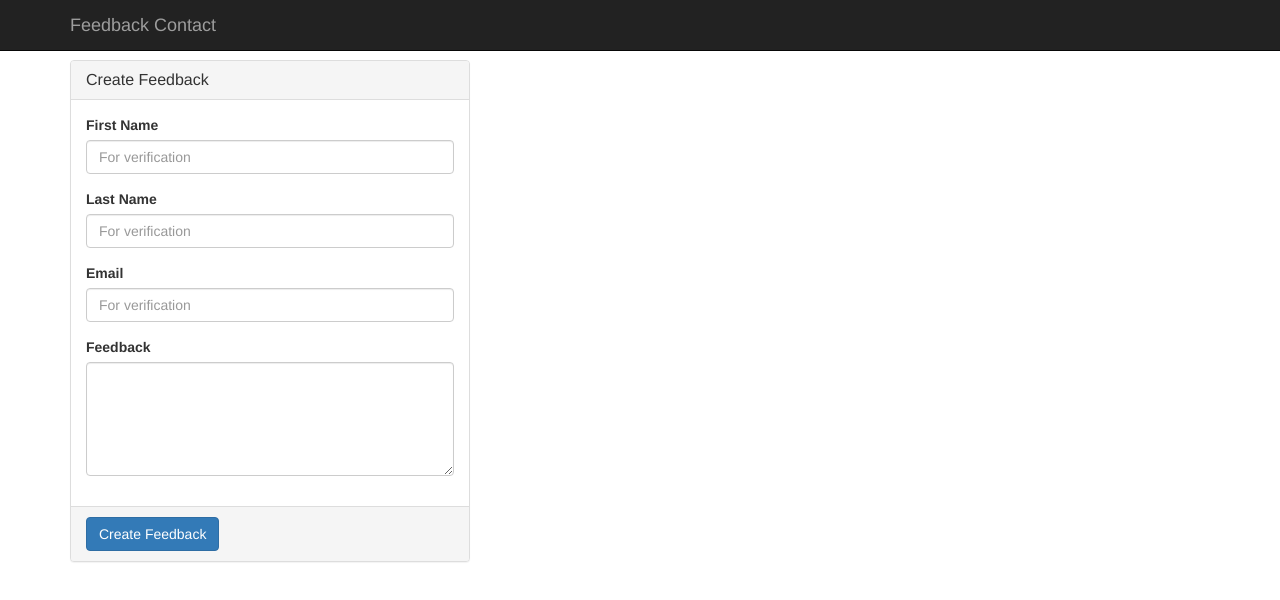
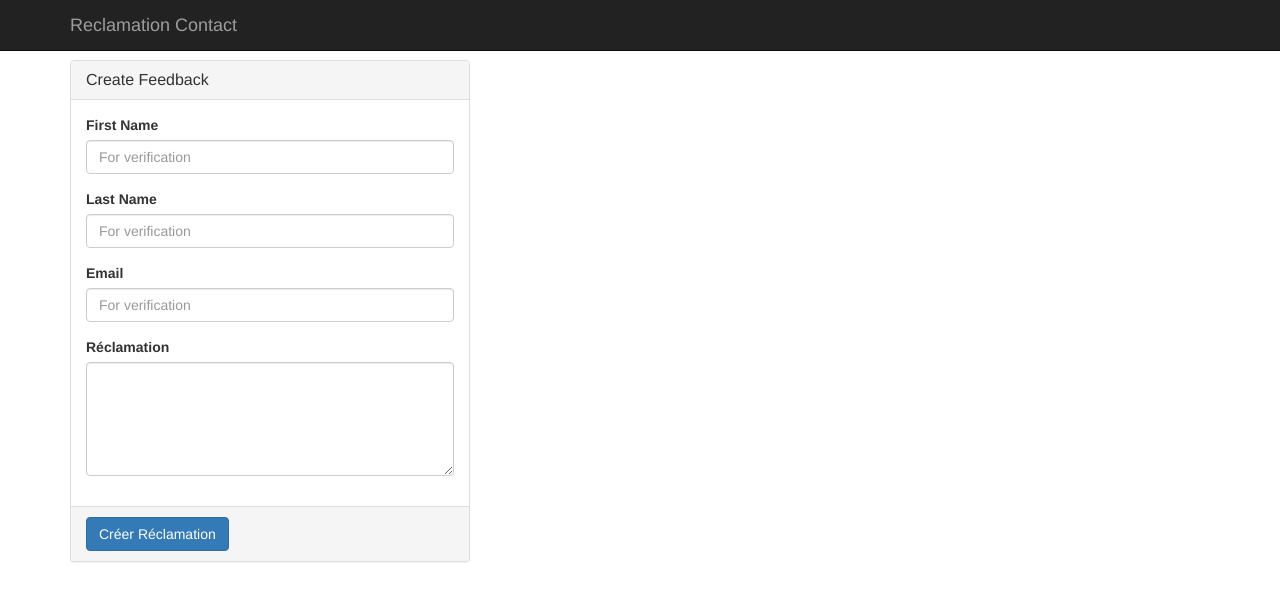
Before and after one commit to Marwen1996/marwen, a website: page public/index.html in a window 1280 px wide. Drawn offline with nearby package versions, Linux system fonts and the light colour scheme.

Commit message:
Update index.html

```diff
--- a/public/index.html
+++ b/public/index.html
@@ -4,7 +4,7 @@
     <meta charset="utf-8">
     <meta http-equiv="X-UA-Compatible" content="IE=edge">
     <meta name="viewport" content="width=device-width, initial-scale=1">
-    <title>Contact Feedback</title>
+    <title>Contact Réclamation</title>
     <link rel="stylesheet" href="//maxcdn.bootstrapcdn.com/bootstrap/3.3.5/css/bootstrap.min.css">
     <script src="//code.jquery.com/jquery-1.11.3.min.js"></script>
     <style>
@@ -67,7 +67,7 @@
     <nav class="navbar navbar-inverse navbar-fixed-top">
         <div class="container">
             <div class="navbar-header">
-                <a class="navbar-brand" href="/">Feedback Contact</a>
+                <a class="navbar-brand" href="/">Reclamation Contact</a>
             </div>
         </div>
     </nav>
@@ -92,7 +92,7 @@
                         <input type="email" class="form-control" id="email" placeholder="For verification" required>
                     </div>
                     <div class="form-group">
-                        <label for="phone">Feedback</label>
+                        <label for="phone">Réclamation</label>
                         <textarea class="form-control" id="description" rows="5"></textarea>
                     </div>
                 </div>
@@ -106,7 +106,7 @@
                         <span class="sr-only">Error:</span>
                         <span id="errorMessage"></span>
                     </div>
-                    <button type="submit" class="btn btn-primary">Create Feedback</button>
+                    <button type="submit" class="btn btn-primary">Créer Réclamation</button>
                 </div>
             </div>
         </form>
```
